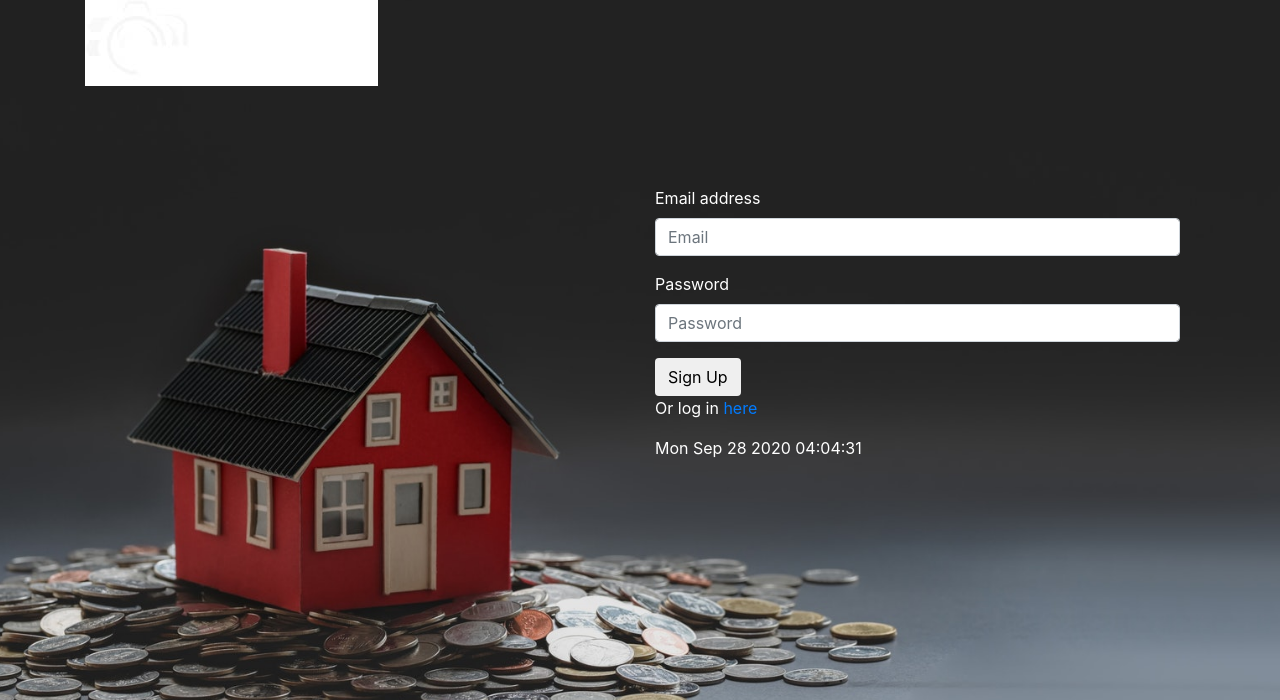
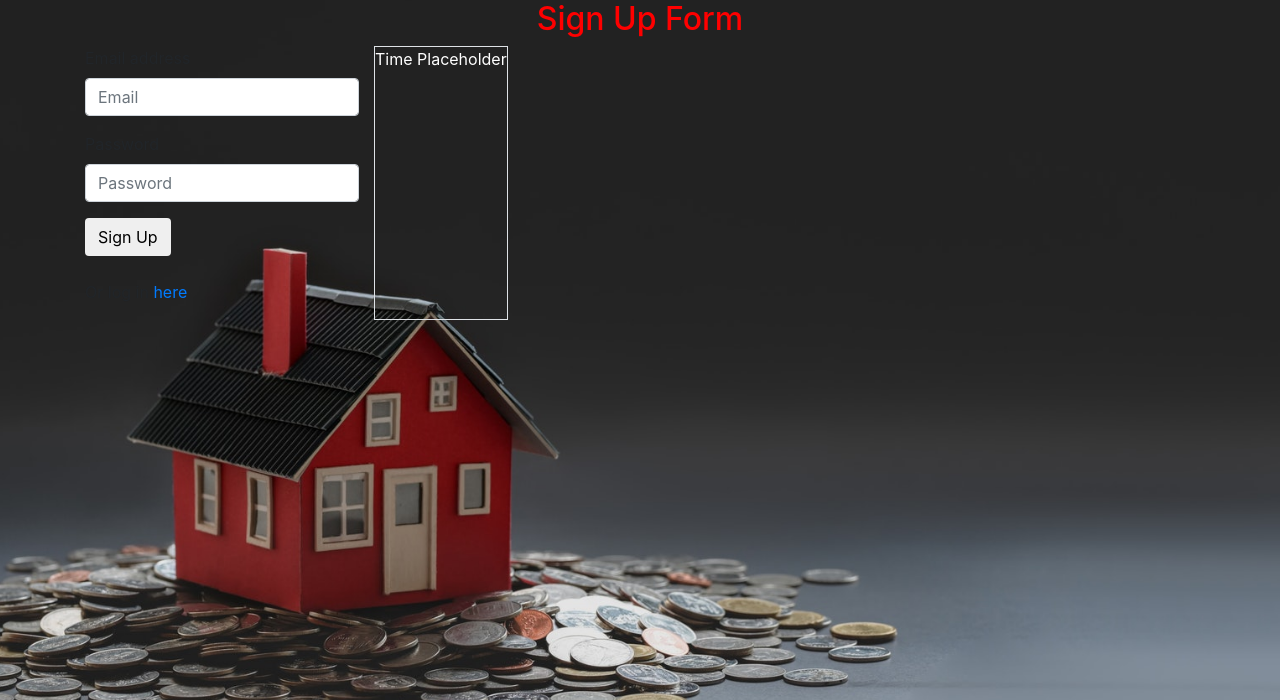
Before and after one commit to WD40JS/Budget_w-SignIn-MySql, a Node server app: page / in a window 1280 px wide. Shown: the part 16-716 px from the top of the page. Run offline with Node 20, Linux system fonts and the light colour scheme; data that the repository does not hold is empty; some libraries are stand-ins or nearby versions.

Commit message:
Revert "that new new"
This reverts commit 05cc9e3b20d9237d679888ccb40c5f6d12437e50.

```diff
--- a/public/stylesheets/style3.css
+++ b/public/stylesheets/style3.css
@@ -14,12 +14,11 @@ body, html {
   background-size: cover;
 }
 h2 {
-
-  text-align: left;
+  color: red;
+  text-align: center;
 
 }
-.item-6{
-margin-top: 100px;
+.signx {
 float: right;
 
 }
--- a/views/signup.handlebars
+++ b/views/signup.handlebars
@@ -1,3 +1,4 @@
+
   <nav class="navbar navbar-default">
     <div class="container-fluid">
       <div class="navbar-header">
@@ -7,56 +8,41 @@
   <div class="container">
     <div class="row">
       <div class="col-md-12 col-md-offset-3">
-      <img src="../public/stylesheets/images/snaplogo.jpg" alt="snaplogo" class="logo">
+        <h2>Sign Up Form</h2>
       </div>
+        <div class="grid-container">
+<div class="col-md-12 col-md-offset-3 item-6">
 
-{{!-- form --}}
-    <div class="container">
-      <div class="col-lg-6 col-md-offset-3 item-6">
         <form class="signup">
-          <div class="form-group text-white">
+          <div class="form-group">
             <label for="exampleInputEmail1">Email address</label>
-              <input type="email" class="form-control" id="email-input" placeholder="Email" size="50">
+            <input type="email" class="form-control" id="email-input" placeholder="Email">
           </div>
-            <div class="form-group text-white ">
+          <div class="form-group">
             <label for="exampleInputPassword1">Password</label>
-              <input type="password" class="form-control" id="password-input" placeholder="Password" size="50">
+            <input type="password" class="form-control" id="password-input" placeholder="Password">
           </div>
           <div style="display: none" id="alert" class="alert alert-danger" role="alert">
             <span class="glyphicon glyphicon-exclamation-sign" aria-hidden="true"></span>
             <span class="sr-only"> Error:</span> <span class="msg"></span>
           </div>
           <button type="submit" class="btn btn-default">Sign Up</button>
-            <p class="text-white ">Or log in <a href="/login">here</a></p>
+        </form>
+        <br />
+        <p>Or log in <a href="/login">here</a></p>
+      </div>
+    </div>
+    <div class="ourtime text-white border">Time Placeholder
 
-            <div class="ourtime text-white " id="time">
     </div>
-        </form>
   </div>
 </div>
 
-  </div>
-</div>
-
+<script src="js/signup.js"></script>
 <script>
-var d = new Date()
-var date = d.toString().split(' ').slice(1,4).join(' ');
-var hour = d.toLocaleString('en-US', { hour12: true }).split(' ').slice(1).join(' ')
-date + " " + hour
-new Date().toString();
-new Date().toString().split(' ').slice(0,4).join(' ');
-let myDate = new Date().toString().split(' ').slice(0,5).join(' ');
-
-let timeElement = document.getElementById("time");
-timeElement.innerHTML = myDate
-
-</script>
-
-<script src="js/signup.js"></script>
-{{!-- <script>
     $.get("http://worldtimeapi.org/api/ip").then((response)=>{
       console.log("Today is ", response.datetime);
       $(".ourtime").text(response.datetime);
 
     })
-  </script> --}}
+  </script>
```
Also changed, not shown: public/stylesheets/style4.css (+2 -6 lines), README.md, 2 other files. Lines whose indentation alone changed are shown as unchanged.
